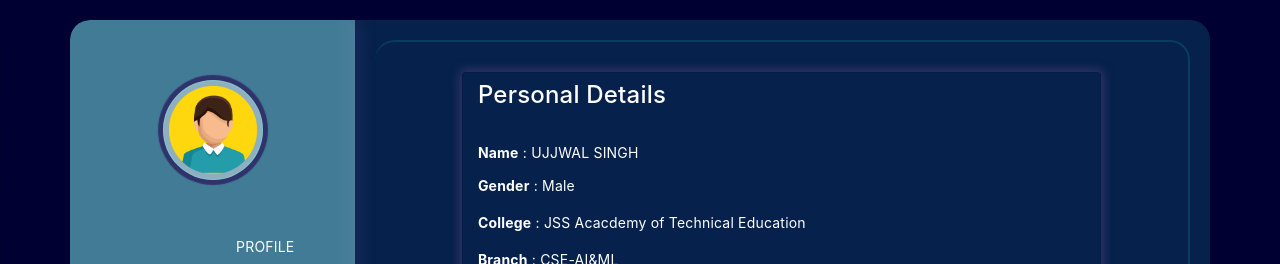
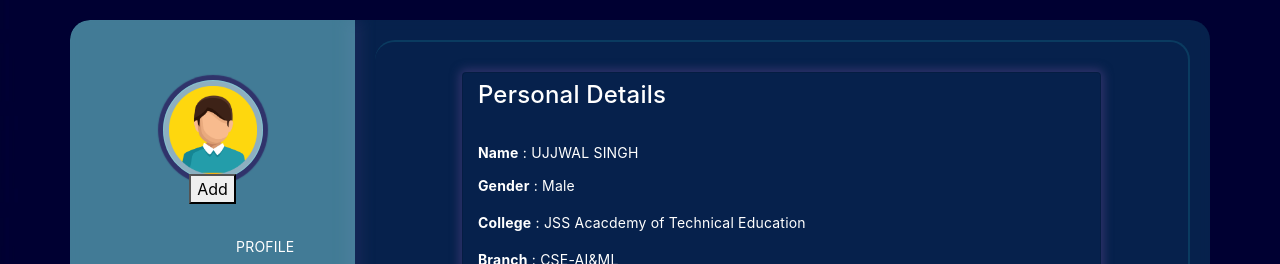
Before and after one commit to ashutoshsingh2073/ProjectQue2, a plain HTML site: page Login Page/homepage/profilepage/me.html in a window 1280 px wide. Shown: the top 264 px of the page. Drawn offline with nearby package versions, Linux system fonts and the light colour scheme; some icons are missing.

Commit message:
Update me.html
"Add" button

```diff
--- a/Login Page/homepage/profilepage/me.html
+++ b/Login Page/homepage/profilepage/me.html
@@ -26,7 +26,15 @@
 			<div class="col-md-3" id="sidebar">
 				<div class="logo">
 					<img src="img/pfavatar.png" height="50px" width="50px" alt="profile pic">
+
+					<!-- Add Friend -->
+					<p><button id="addButton" onclick="toggleAddRequested()">Add</button></p>
+
 				</div>
+				<!-- <p>
+					 Add this inside the <div class="logo"> </div>
+					<button id="addButton" onclick="toggleAddRequested()">Add</button>
+				</p> -->
 				<ul class="nav flex-column">
 					<li class="nav-item">
 						<a class="nav-link" href="me.html"><i class="fal fa-home-alt"></i>Profile</a>
```
